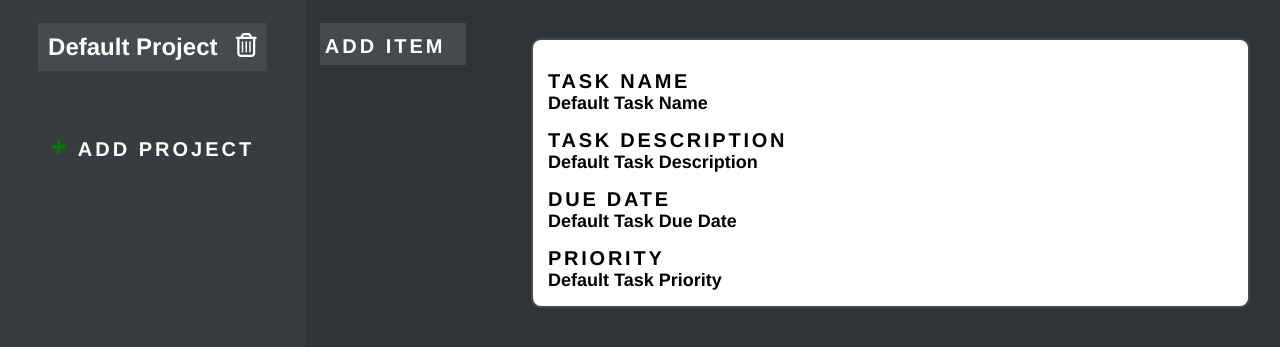
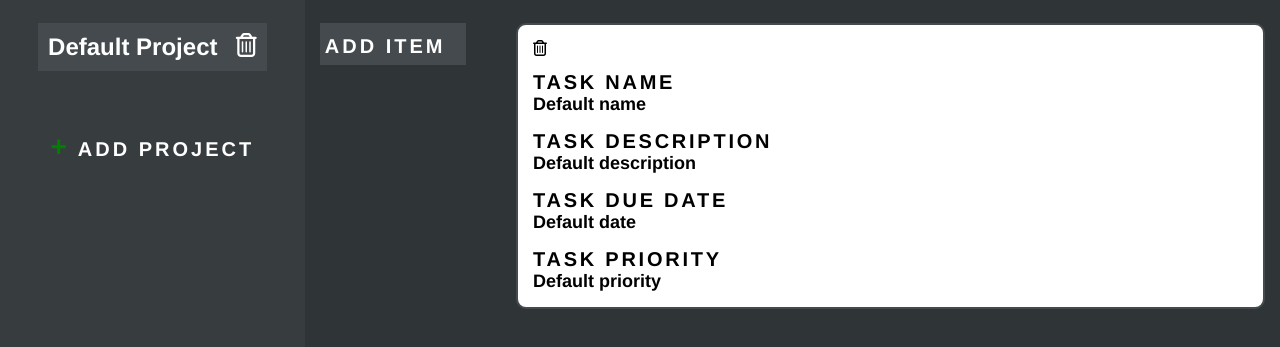
Before and after one commit to grandarena1/todo-list, a plain HTML site: page index.html in a window 1280 px wide. Shown: the part 91-438 px from the top of the page. Drawn offline with Linux system fonts and the light colour scheme.

Commit message:
Add option to delete tasks

```diff
--- a/app.js
+++ b/app.js
@@ -28,6 +28,10 @@ taskFormCancelButton.addEventListener('click', () => hideForm('task'));
 const defaultProjectContainer = new Project("Default Project", "Default Description");
 defaultProjectContainer.setupUI();
 projects.push(defaultProjectContainer);
+
+//Default tasks
+const defaultTask = new TodoItem('Default name', 'Default description', 'Default date', 'Default priority');
+defaultTask.setupUI();
 
 //Form UI
 const formContainer = document.getElementsByClassName('project-form')[0];
@@ -104,13 +108,15 @@ function create(action) {
 function isValid(action) {
     if(action === 'project') {
         if(projectName.value.length >= 1 && projectName.value.length <= 20
-            && projectDescription.value.length >= 1 && projectDescription.value.length <= 83) {
+            && projectName.value.trim().length !== 0 && projectDescription.value.length >= 1
+            && projectDescription.value.length <= 83 && projectDescription.value.trim().length !== 0) {
             return true;
         }
     }
     else if(action === 'task') {
         if(taskName.value.length >= 1 && taskName.value.length <= 20
-            && taskDescription.value.length >= 1 && taskDescription.value.length <= 83
+            && taskName.value.trim().length !== 0 && taskDescription.value.length >= 1
+            && taskDescription.value.length <= 83 && taskDescription.value.trim().length !== 0
             && taskDate.value && taskPriority.value) {
         return true;
         }
--- a/index.html
+++ b/index.html
@@ -83,20 +83,6 @@
                     </p>
                 </div>
                 <div class="todo-items-container">
-                    <div class="todo-item">
-                        <h3 class="task-heading">TASK NAME
-                            <h3 class="task-field">Default Task Name</h3>
-                        </h3>
-                        <h3 class="task-heading">TASK DESCRIPTION
-                            <h3 class="task-field">Default Task Description</h3>
-                        </h3>
-                        <h3 class="task-heading">DUE DATE
-                            <h3 class="task-field">Default Task Due Date</h3>
-                        </h3>
-                        <h3 class="task-heading">PRIORITY
-                            <h3 class="task-field">Default Task Priority</h3>
-                        </h3>
-                    </div>
                 </div>
             </div>
         </div>
--- a/style.css
+++ b/style.css
@@ -141,7 +141,7 @@ hr.solid {
 .todo-item {
     display: flex;
     flex-direction: column;
-    margin: 15px;
+    margin-bottom: 15px;
     padding: 15px;
     background-color: white;
     border-radius: 10px;
--- a/todoitem.js
+++ b/todoitem.js
@@ -6,6 +6,7 @@ class TodoItem {
         this._priority = priority;
 
         this._container = document.getElementsByClassName('todo-items-container')[0];
+        this._todoItemDiv = document.createElement('div');
     }
 
     get name() {
@@ -25,14 +26,19 @@ class TodoItem {
     }
 
     setupUI() {
-        const todoItemDiv = document.createElement('div');
-        todoItemDiv.classList.add('todo-item');
+        this._todoItemDiv.classList.add('todo-item');
+
+        //Remove task
+        const removeBtn = document.createElement('i');
+        removeBtn.classList.add('delete-project', 'fa-regular', 'fa-trash-can');
+        removeBtn.addEventListener('click', () => this.removeItem());
+        this._todoItemDiv.prepend(removeBtn);
 
         //Task name
         const todoItemNameHeader = document.createElement('h3');
         todoItemNameHeader.classList.add('task-heading');
         todoItemNameHeader.textContent = 'TASK NAME';
-        todoItemDiv.appendChild(todoItemNameHeader);
+        this._todoItemDiv.appendChild(todoItemNameHeader);
 
         const todoItemNameValue = document.createElement('h3');
         todoItemNameValue.classList.add('task-field');
@@ -43,7 +49,7 @@ class TodoItem {
         const todoItemDescriptionHeader = document.createElement('h3');
         todoItemDescriptionHeader.classList.add('task-heading');
         todoItemDescriptionHeader.textContent = 'TASK DESCRIPTION';
-        todoItemDiv.appendChild(todoItemDescriptionHeader);
+        this._todoItemDiv.appendChild(todoItemDescriptionHeader);
 
         const todoItemDescriptionValue = document.createElement('h3');
         todoItemDescriptionValue.classList.add('task-field');
@@ -54,7 +60,7 @@ class TodoItem {
         const todoItemDateHeader = document.createElement('h3');
         todoItemDateHeader.classList.add('task-heading');
         todoItemDateHeader.textContent = 'TASK DUE DATE';
-        todoItemDiv.appendChild(todoItemDateHeader);
+        this._todoItemDiv.appendChild(todoItemDateHeader);
 
         const todoItemDateValue = document.createElement('h3');
         todoItemDateValue.classList.add('task-field');
@@ -65,14 +71,18 @@ class TodoItem {
         const todoItemPriorityHeader = document.createElement('h3');
         todoItemPriorityHeader.classList.add('task-heading');
         todoItemPriorityHeader.textContent = 'TASK PRIORITY';
-        todoItemDiv.appendChild(todoItemPriorityHeader);
+        this._todoItemDiv.appendChild(todoItemPriorityHeader);
 
         const todoItemPriorityValue = document.createElement('h3');
         todoItemPriorityValue.classList.add('task-field');
         todoItemPriorityValue.textContent = this._priority;
         todoItemPriorityHeader.appendChild(todoItemPriorityValue);
 
-        this._container.appendChild(todoItemDiv);
+        this._container.appendChild(this._todoItemDiv);
+    }
+
+    removeItem() {
+        this._container.removeChild(this._todoItemDiv);
     }
 }
 
```
